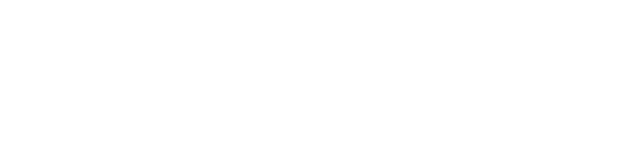
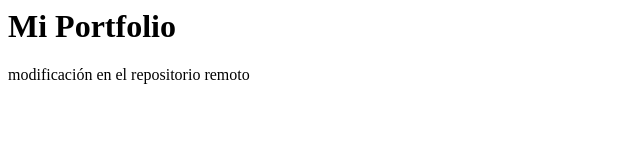
Before and after one commit to sofiaramosd/PortfolioFrontend, a plain HTML site: page index.html in a window 1280 px wide. Shown: the whole page, without its empty margins (0-640 px from the left). Drawn offline with Linux system fonts and the light colour scheme.

Commit message:
Update index.html

```diff
--- a/index.html
+++ b/index.html
@@ -1 +1,2 @@
-<h1></h1>
+<h1>Mi Portfolio</h1>
+<p> modificación en el repositorio remoto</p>
```
